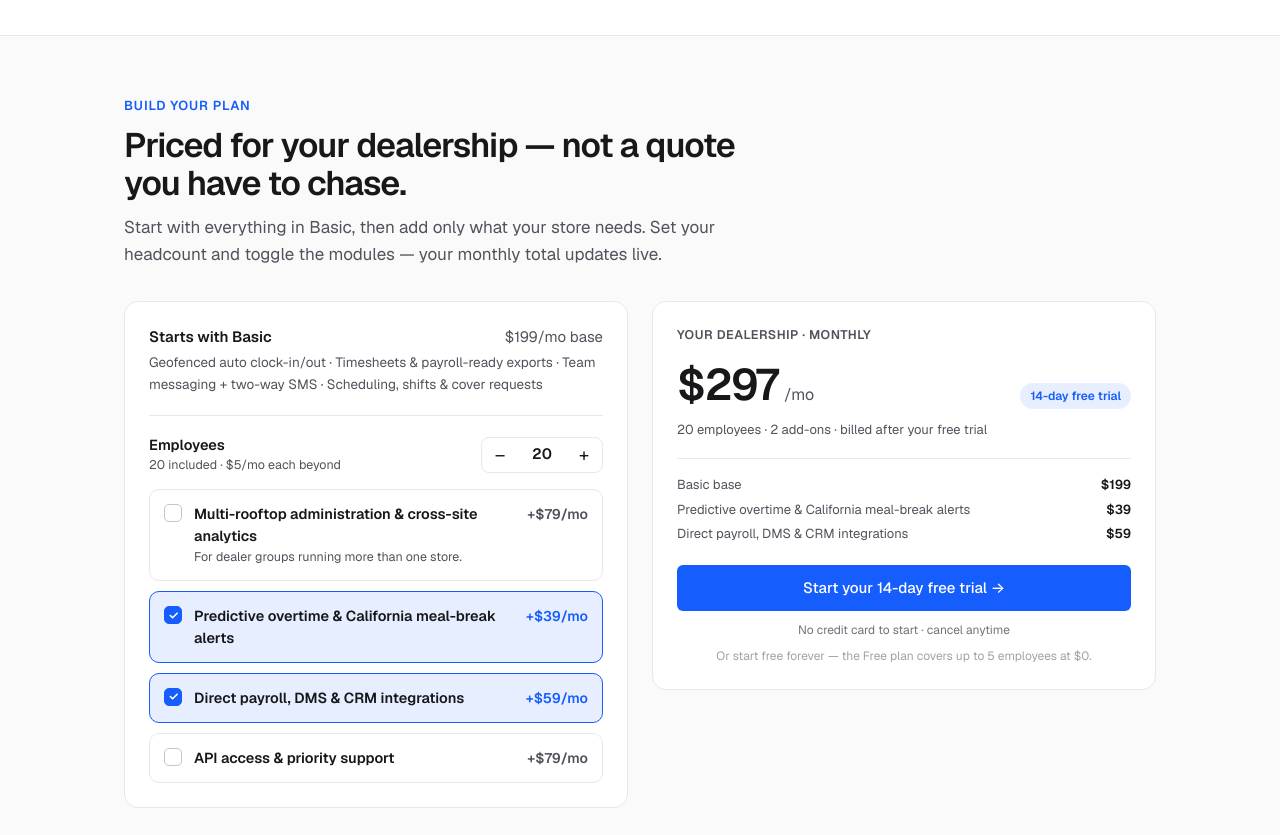
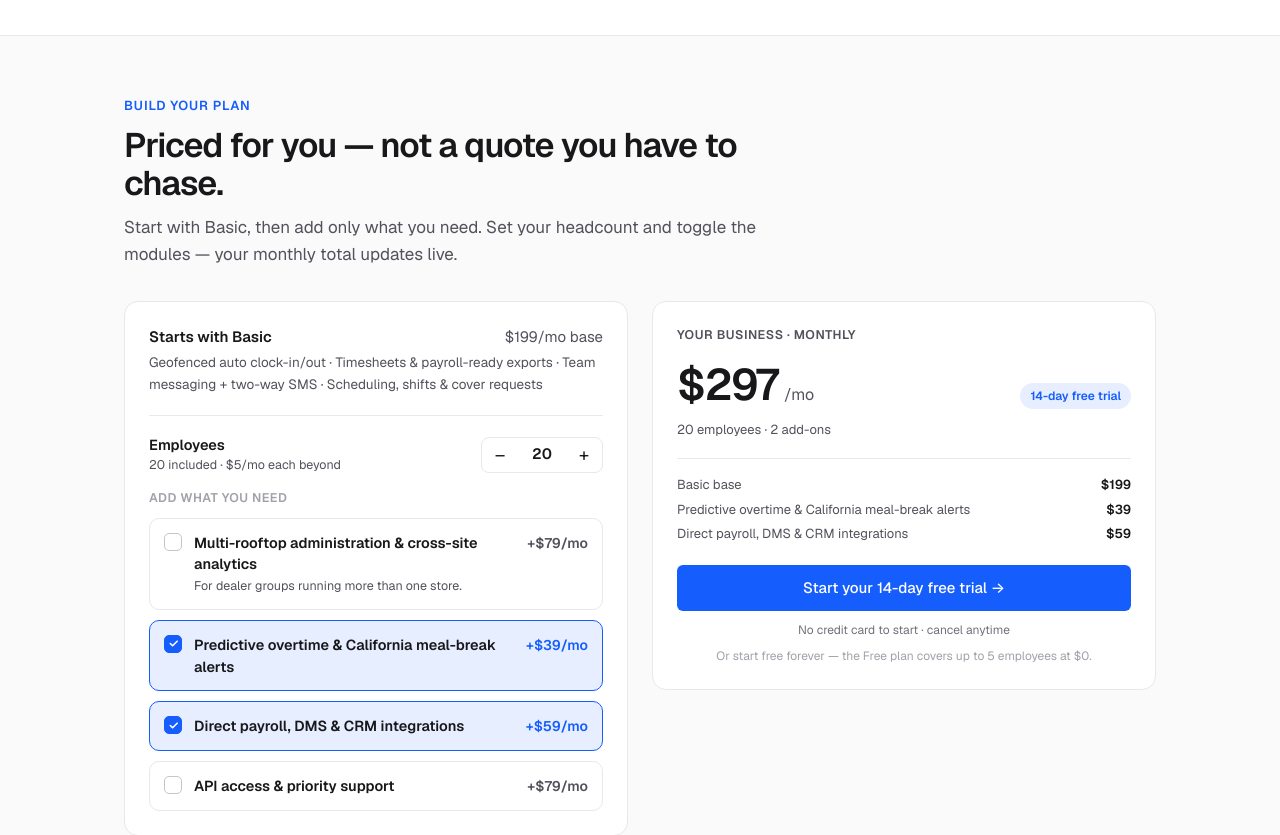
Before and after one commit to cheddarlebel-lab/circuit-coders, a Next.js app: page /proposal/1 in a window 1280 px wide. Shown: the part 1140-1975 px from the top of the page. Built offline with nearby package versions, Linux system fonts and the light colour scheme.

Commit message:
Proposal: product-agnostic pricing builder + Circuit Coders configurator (website + service modules, free-demo offer)

```diff
--- a/src/app/proposal/[product]/PricingBuilder.tsx
+++ b/src/app/proposal/[product]/PricingBuilder.tsx
@@ -5,41 +5,50 @@ import { useMemo, useState, type CSSProperties } from 'react';
 export type Module = { id: string; label: string; price: number; note?: string; recommended?: boolean };
 export type Pricing = {
   basePrice: number; baseLabel: string; baseIncludes: string[];
-  includedSeats: number; perSeat: number; modules: Module[]; freeNote?: string; trialDays?: number;
+  unit?: { label: string; included: number; per: number };   // optional per-unit pricing (e.g. employees)
+  modules: Module[]; freeNote?: string; trialDays?: number;
+  offer?: { badge: string; cta: string; reassure: string };  // overrides the trial-based text
 };
 
 export default function PricingBuilder({
-  pricing, accent, accentSoft, dealer, email,
+  pricing, accent, accentSoft, dealer, email, brand,
 }: {
-  pricing: Pricing; accent: string; accentSoft: string; dealer: string; email: string;
+  pricing: Pricing; accent: string; accentSoft: string; dealer: string; email: string; brand: string;
 }) {
   const ink = '#18181b', body = '#52525c', line = '#e8e8ec';
-  const [seats, setSeats] = useState(pricing.includedSeats);
+  const unit = pricing.unit;
+  const [units, setUnits] = useState(unit?.included ?? 0);
   const [picked, setPicked] = useState<Set<string>>(
     () => new Set(pricing.modules.filter(m => m.recommended).map(m => m.id)));
 
-  const extraSeats = Math.max(0, seats - pricing.includedSeats);
-  const seatCost = extraSeats * pricing.perSeat;
+  const extra = unit ? Math.max(0, units - unit.included) : 0;
+  const unitCost = unit ? extra * unit.per : 0;
   const addOns = pricing.modules.filter(m => picked.has(m.id));
   const addOnCost = addOns.reduce((s, m) => s + m.price, 0);
-  const total = pricing.basePrice + seatCost + addOnCost;
+  const total = pricing.basePrice + unitCost + addOnCost;
+
+  const trial = pricing.trialDays ?? 14;
+  const offer = pricing.offer ?? {
+    badge: `${trial}-day free trial`,
+    cta: `Start your ${trial}-day free trial →`,
+    reassure: 'No credit card to start · cancel anytime',
+  };
 
   const toggle = (id: string) =>
     setPicked(p => { const n = new Set(p); n.has(id) ? n.delete(id) : n.add(id); return n; });
 
-  const trial = pricing.trialDays ?? 14;
   const mailto = useMemo(() => {
     const lines = [
-      `Hi Leo — I'd like to start the ${trial}-day free trial for ${dealer} on this plan:`,
+      `Hi Leo — I'd like to get started with ${brand} for ${dealer}. Here's the plan I built:`,
       ``,
-      `• ${seats} employees`,
+      ...(unit ? [`• ${units} ${unit.label.toLowerCase()}`] : []),
       ...addOns.map(m => `• ${m.label}`),
       ``,
-      `After the trial: $${total}/mo. Let's set it up.`,
+      `That comes to $${total}/mo. Let's set it up.`,
     ];
     return `mailto:${email}?subject=${encodeURIComponent(
-      `LotHours ${trial}-day trial for ${dealer} — $${total}/mo plan`)}&body=${encodeURIComponent(lines.join('\n'))}`;
-  }, [dealer, seats, addOns, total, email, trial]);
+      `${brand} plan for ${dealer} — $${total}/mo`)}&body=${encodeURIComponent(lines.join('\n'))}`;
+  }, [brand, dealer, unit, units, addOns, total, email]);
 
   const card: CSSProperties = { border: `1px solid ${line}`, borderRadius: 14, background: '#fff' };
 
@@ -51,38 +60,36 @@ export default function PricingBuilder({
           <span style={{ fontSize: 15, fontWeight: 600, color: ink }}>Starts with {pricing.baseLabel}</span>
           <span style={{ fontSize: 15, color: body }}>${pricing.basePrice}/mo base</span>
         </div>
-        <div style={{ fontSize: 13.5, color: body, lineHeight: 1.6, marginBottom: 20 }}>
+        <div style={{ fontSize: 13.5, color: body, lineHeight: 1.6, marginBottom: unit ? 20 : 6 }}>
           {pricing.baseIncludes.join(' · ')}
         </div>
 
-        {/* Seats */}
+        {unit && (
           <div style={{ borderTop: `1px solid ${line}`, paddingTop: 18, marginBottom: 4 }}>
             <div style={{ display: 'flex', alignItems: 'center', justifyContent: 'space-between' }}>
               <div>
-              <div style={{ fontSize: 14.5, fontWeight: 600, color: ink }}>Employees</div>
-              <div style={{ fontSize: 12.5, color: body }}>
-                {pricing.includedSeats} included · ${pricing.perSeat}/mo each beyond
-              </div>
+                <div style={{ fontSize: 14.5, fontWeight: 600, color: ink }}>{unit.label}</div>
+                <div style={{ fontSize: 12.5, color: body }}>{unit.included} included · ${unit.per}/mo each beyond</div>
               </div>
               <div style={{ display: 'flex', alignItems: 'center', gap: 4, border: `1px solid ${line}`, borderRadius: 8, padding: 3 }}>
-              <button onClick={() => setSeats(s => Math.max(1, s - 5))} style={stepBtn(ink)}>–</button>
-              <input value={seats} onChange={e => setSeats(Math.max(1, Math.min(999, +e.target.value || 0)))}
+                <button onClick={() => setUnits(s => Math.max(1, s - 5))} style={stepBtn(ink)}>–</button>
+                <input value={units} onChange={e => setUnits(Math.max(1, Math.min(999, +e.target.value || 0)))}
                   style={{ width: 46, textAlign: 'center', border: 'none', outline: 'none', fontSize: 15, fontWeight: 600, color: ink, background: 'transparent' }} />
-              <button onClick={() => setSeats(s => s + 5)} style={stepBtn(ink)}>+</button>
+                <button onClick={() => setUnits(s => s + 5)} style={stepBtn(ink)}>+</button>
               </div>
             </div>
           </div>
+        )}
 
-        {/* Modules */}
-        <div style={{ marginTop: 14 }}>
+        <div style={{ marginTop: unit ? 14 : 12 }}>
+          <div style={{ fontSize: 12.5, letterSpacing: '0.04em', textTransform: 'uppercase', color: '#a1a1aa', fontWeight: 600, marginBottom: 2 }}>Add what you need</div>
           {pricing.modules.map(m => {
             const on = picked.has(m.id);
             return (
               <button key={m.id} onClick={() => toggle(m.id)} style={{
                 width: '100%', textAlign: 'left', display: 'flex', alignItems: 'flex-start', gap: 12,
                 padding: '13px 14px', marginTop: 10, cursor: 'pointer', borderRadius: 10,
-                border: `1px solid ${on ? accent : line}`, background: on ? accentSoft : '#fff',
-                transition: 'all .12s',
+                border: `1px solid ${on ? accent : line}`, background: on ? accentSoft : '#fff', transition: 'all .12s',
               }}>
                 <span style={{
                   flexShrink: 0, width: 18, height: 18, borderRadius: 5, marginTop: 1,
@@ -112,26 +119,22 @@ export default function PricingBuilder({
         <div style={{ display: 'flex', alignItems: 'baseline', gap: 6, margin: '8px 0 2px' }}>
           <span style={{ fontSize: 44, fontWeight: 600, letterSpacing: '-0.03em', color: ink }}>${total}</span>
           <span style={{ fontSize: 16, color: body }}>/mo</span>
-          <span style={{ marginLeft: 'auto', fontSize: 12, fontWeight: 600, color: accent, background: accentSoft, borderRadius: 999, padding: '4px 10px' }}>
-            {trial}-day free trial
-          </span>
+          <span style={{ marginLeft: 'auto', fontSize: 12, fontWeight: 600, color: accent, background: accentSoft, borderRadius: 999, padding: '4px 10px' }}>{offer.badge}</span>
         </div>
         <div style={{ fontSize: 13, color: body, marginBottom: 18 }}>
-          {seats} employees{addOns.length ? ` · ${addOns.length} add-on${addOns.length > 1 ? 's' : ''}` : ''} · billed after your free trial
+          {unit ? `${units} ${unit.label.toLowerCase()}` : `${pricing.baseLabel}`}{addOns.length ? ` · ${addOns.length} add-on${addOns.length > 1 ? 's' : ''}` : ''}
         </div>
         <div style={{ borderTop: `1px solid ${line}`, paddingTop: 14, fontSize: 13, color: body, lineHeight: 1.9 }}>
           <Row l={`${pricing.baseLabel} base`} r={`$${pricing.basePrice}`} />
-          {seatCost > 0 && <Row l={`${extraSeats} extra employees`} r={`$${seatCost}`} />}
+          {unitCost > 0 && unit && <Row l={`${extra} extra ${unit.label.toLowerCase()}`} r={`$${unitCost}`} />}
           {addOns.map(m => <Row key={m.id} l={m.label} r={`$${m.price}`} />)}
         </div>
         <a href={mailto} style={{
           display: 'flex', alignItems: 'center', justifyContent: 'center', gap: 8, marginTop: 18,
           background: accent, color: '#fff', fontWeight: 500, fontSize: 15, padding: '12px 20px',
           borderRadius: 6, textDecoration: 'none',
-        }}>Start your {trial}-day free trial →</a>
-        <div style={{ fontSize: 12, color: '#71717a', marginTop: 10, textAlign: 'center' }}>
-          No credit card to start · cancel anytime
-        </div>
+        }}>{offer.cta}</a>
+        <div style={{ fontSize: 12, color: '#71717a', marginTop: 10, textAlign: 'center' }}>{offer.reassure}</div>
         {pricing.freeNote && <div style={{ fontSize: 12, color: '#a1a1aa', marginTop: 8, textAlign: 'center' }}>{pricing.freeNote}</div>}
       </div>
     </div>
--- a/src/app/proposal/[product]/page.tsx
+++ b/src/app/proposal/[product]/page.tsx
@@ -26,7 +26,8 @@ const PRODUCTS: Record<string, Cfg> = {
     ],
     cta: 'Book a 10-minute demo', email: 'leo@lothours.com',
     pricing: {
-      basePrice: 199, baseLabel: 'Basic', includedSeats: 20, perSeat: 5, trialDays: 14,
+      basePrice: 199, baseLabel: 'Basic', trialDays: 14,
+      unit: { label: 'Employees', included: 20, per: 5 },
       baseIncludes: ['Geofenced auto clock-in/out', 'Timesheets & payroll-ready exports', 'Team messaging + two-way SMS', 'Scheduling, shifts & cover requests'],
       modules: [
         { id: 'multirooftop', label: 'Multi-rooftop administration & cross-site analytics', price: 79, note: 'For dealer groups running more than one store.' },
@@ -50,6 +51,19 @@ const PRODUCTS: Record<string, Cfg> = {
       { icon: 'bolt', title: 'Built for you, start to finish', desc: 'We handle the design, the copy, and the phone integration. You approve it and it goes live — usually inside a week.' },
     ],
     cta: 'See it on a quick call', email: 'leo@circuitcoders.com',
+    pricing: {
+      basePrice: 149, baseLabel: 'Website',
+      baseIncludes: ['Custom design, built for your business', 'Mobile-optimized & fast', 'Hosting, SSL & security included', 'Unlimited content edits'],
+      modules: [
+        { id: 'receptionist', label: 'AI receptionist — answers & books every call, 24/7', price: 149, recommended: true, note: 'Never lose a job to voicemail again.' },
+        { id: 'seo', label: 'Local SEO — rank in Google Maps & local search', price: 99 },
+        { id: 'textback', label: 'Missed-call text-back', price: 29, note: 'Every missed call gets an instant text back.' },
+        { id: 'booking', label: 'Online booking & scheduling', price: 39 },
+        { id: 'reviews', label: 'Review generation & management', price: 49 },
+      ],
+      offer: { badge: 'Free demo first', cta: 'Get my free demo site →', reassure: 'I build it before you pay · no long contracts' },
+      freeNote: 'One flat monthly rate — no setup fees, no surprises.',
+    },
   },
   lanetab: {
     brand: 'LaneTab', accent: '#d97706', accentSoft: 'rgba(217,119,6,0.10)',
@@ -162,13 +176,13 @@ export default async function ProposalPage({
               </a>
               <span style={{ fontSize: 14.5, color: '#71717a' }}>or just reply to the email — it comes straight to me.</span>
             </div>
-            {cfg.pricing?.trialDays && (
+            {cfg.pricing && (cfg.pricing.offer || cfg.pricing.trialDays) && (
               <div style={{ marginTop: 18, display: 'inline-flex', alignItems: 'center', gap: 8, fontSize: 13.5, color: body }}>
                 <span style={{ display: 'inline-flex', alignItems: 'center', gap: 6, background: cfg.accentSoft, color: cfg.accent, border: `1px solid ${cfg.accent}22`, borderRadius: 999, padding: '4px 10px', fontWeight: 600 }}>
                   <svg width="13" height="13" viewBox="0 0 24 24" fill="none" stroke={cfg.accent} strokeWidth="2.4" strokeLinecap="round" strokeLinejoin="round"><path d="M20 6L9 17l-5-5" /></svg>
-                  {cfg.pricing.trialDays}-day free trial
+                  {cfg.pricing.offer?.badge ?? `${cfg.pricing.trialDays}-day free trial`}
                 </span>
-                no credit card to start
+                {cfg.pricing.offer?.reassure ?? 'no credit card to start'}
               </div>
             )}
           </div>
@@ -205,14 +219,14 @@ export default async function ProposalPage({
               <div style={{ maxWidth: 640, marginBottom: 32 }}>
                 <div style={{ fontSize: 13, letterSpacing: '0.06em', textTransform: 'uppercase', color: cfg.accent, fontWeight: 600, marginBottom: 12 }}>Build your plan</div>
                 <h2 style={{ fontSize: 34, lineHeight: 1.1, fontWeight: 600, letterSpacing: '-0.03em', margin: '0 0 12px', color: ink }}>
-                  Priced for {name ?? 'your dealership'} — not a quote you have to chase.
+                  Priced for {name ?? 'you'} — not a quote you have to chase.
                 </h2>
                 <p style={{ fontSize: 17, lineHeight: 1.6, color: body, margin: 0 }}>
-                  Start with everything in Basic, then add only what your store needs. Set your headcount and toggle the modules — your monthly total updates live.
+                  Start with {cfg.pricing.baseLabel}, then add only what you need.{cfg.pricing.unit ? ' Set your headcount and' : ''} toggle the modules — your monthly total updates live.
                 </p>
               </div>
               <PricingBuilder pricing={cfg.pricing} accent={cfg.accent} accentSoft={cfg.accentSoft}
-                dealer={name ?? 'your dealership'} email={cfg.email} />
+                dealer={name ?? 'your business'} email={cfg.email} brand={cfg.brand} />
             </div>
           </section>
         )}
```
Lines whose indentation alone changed are shown as unchanged.
